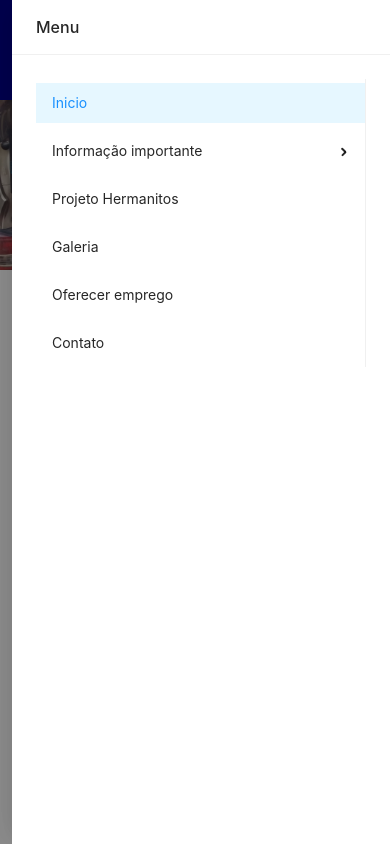
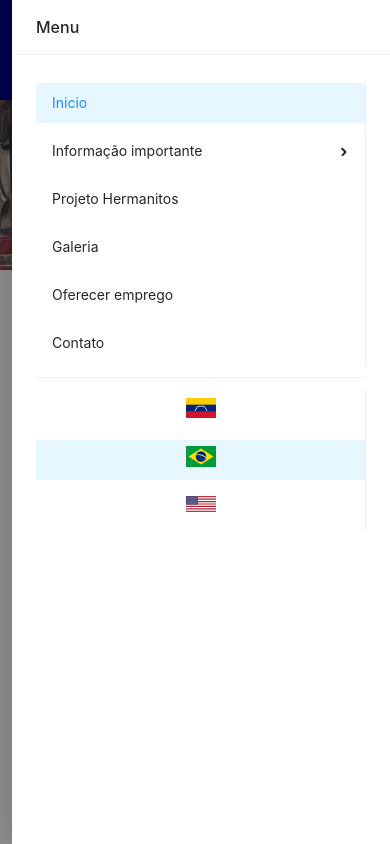
Before and after one commit to SaulCovaEC/hermanitos-respaldo, a React (Create React App) app: page / in a window 390 px wide. Both pictures are taken after a click on the button "Menu". Shown: the top 844 px of the page. Built offline with nearby package versions, Linux system fonts and the light colour scheme.

Commit message:
Fixed menu responsive

```diff
--- a/src/components/Menu.jsx
+++ b/src/components/Menu.jsx
@@ -1,7 +1,7 @@
 import React, { Component } from 'react';
-import { Row, Col, Menu, Drawer, Layout, Button, Dropdown } from 'antd';
+import { Row, Col, Menu, Drawer, Layout, Button, Dropdown, Divider } from 'antd';
 import { Link } from 'react-router-dom';
-import { DownOutlined, GlobalOutlined, FacebookOutlined, InstagramOutlined, WhatsAppOutlined, LinkedinOutlined, PhoneOutlined, CaretDownFilled } from '@ant-design/icons';
+import { CaretDownFilled } from '@ant-design/icons';
 import { FontAwesomeIcon } from '@fortawesome/react-fontawesome';
 import { faChevronDown } from '@fortawesome/free-solid-svg-icons'
 
@@ -102,16 +102,27 @@ export default class NavMenu extends Component {
       }
     </Menu>);
 
+    let menuLangResponsive = (<Menu
+    mode="vertical"
+    className="idioma-responsive"
+    onClick={this.updateLang}
+    selectedKeys={[this.props.lang]}
+      >
+      <Menu.Item key="es"><Button type="link" className="btn-lang" id="es"></Button></Menu.Item>
+      <Menu.Item key="pt"><Button type="link" className="btn-lang" id="pt"></Button></Menu.Item>
+      <Menu.Item key="en"><Button type="link" className="btn-lang" id="en"></Button></Menu.Item>
+    </Menu>);
+
     return (
       <Header id="header-section" className={(window.location.pathname === '/login') ? 'oculto' : ''}>
-        <Row id="nav-menu" align="middle">
+        <Row id="nav-menu" align="middle" justify="space-between">
           <Col xs={24} sm={24} md={24} lg={4} xl={4} className="logo">
             <div className="logo-img" />
           </Col>
           <Col xs={0} sm={0} md={0} lg={15} xl={15}>
             {menu}
           </Col>
-          <Col xs={0} sm={0} md={0} lg={5} xl={5} id="lang-menu">
+          <Col xs={0} sm={0} md={0} lg={2} xl={2} id="lang-menu">
             <div id="dropdown-lang">
               <Dropdown overlay={menuLang} trigger={['click']} overlayClassName="dropdown-content">
                 <Button>
@@ -131,8 +142,14 @@ export default class NavMenu extends Component {
               onClose={this.onClose}
               visible={this.state.visible}
             >
-              {menuResponsive}
-              </Drawer>
+              <section>
+                {menuResponsive}
+              </section>
+              <Divider />
+              <section>
+                {menuLangResponsive}
+              </section>
+            </Drawer>
             </Col>
         </Row>
       </Header>
--- a/src/components/index.css
+++ b/src/components/index.css
@@ -168,10 +168,11 @@ ul.ant-pagination.ant-table-pagination {
 }
 
 #lang-menu {
-  display: inline-grid;
-  justify-content: end;
   margin: auto;
-  text-align: end;
+}
+
+.idioma-responsive {
+  text-align: center;
 }
 
 #dropdown-lang {
@@ -214,6 +215,16 @@ ul.ant-pagination.ant-table-pagination {
 
 .idioma .ant-dropdown-menu-item-selected {
   background-color: #e3e3e3;
+}
+
+#menu-show {
+  position: fixed;
+  top: 25px;
+  right: 0px;
+  z-index: 1000;
+  height: 50px;
+  border: 2px solid #fff;
+  font-weight: bold;
 }
 
 #header-section .social-bar {
```
